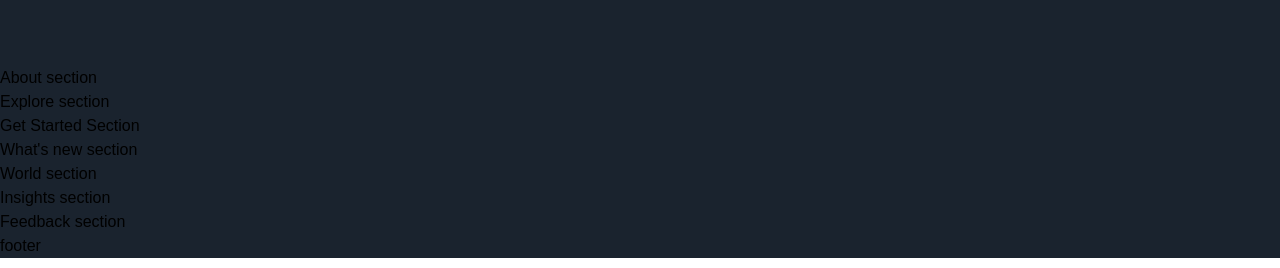
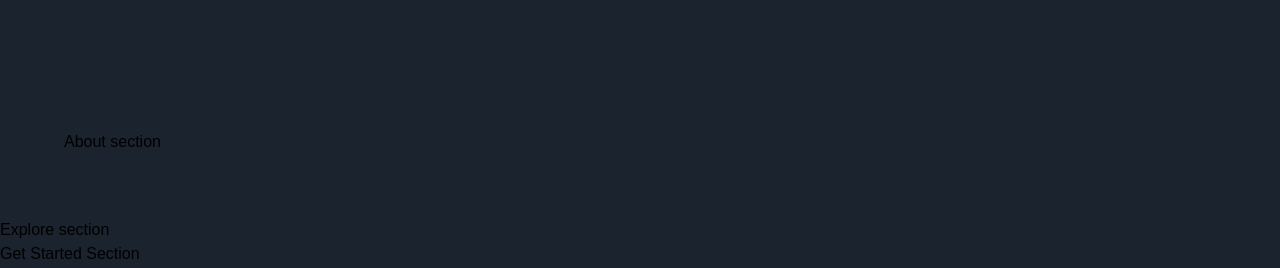
Before and after one commit to elipxer/metaversus, a Next.js app: page / in a window 1280 px wide. Shown: the part 1038-1306 px from the top of the page. Built offline with nearby package versions, Linux system fonts and the light colour scheme; a web font is replaced by a local one.

Commit message:
aboutup2

```diff
--- a/sections/About.jsx
+++ b/sections/About.jsx
@@ -7,7 +7,8 @@ import styles from '../styles';
 import { fadeIn, staggerContainer } from '../utils/motion';
 
 const About = () => (
-  <section>
+  <section className={`${styles.paddings} relative z-10`}>
+    <div />
     About section
   </section>
 );
```
